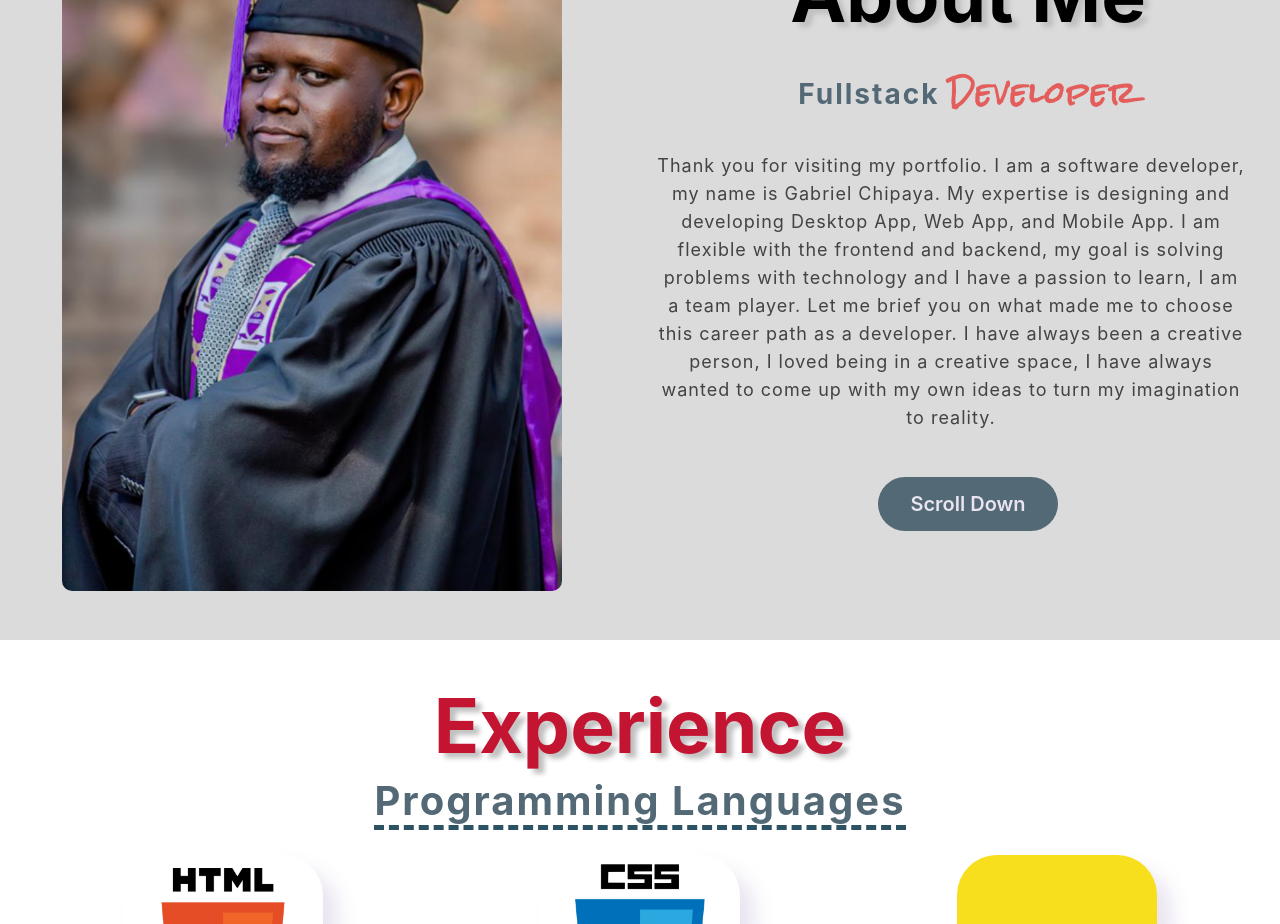
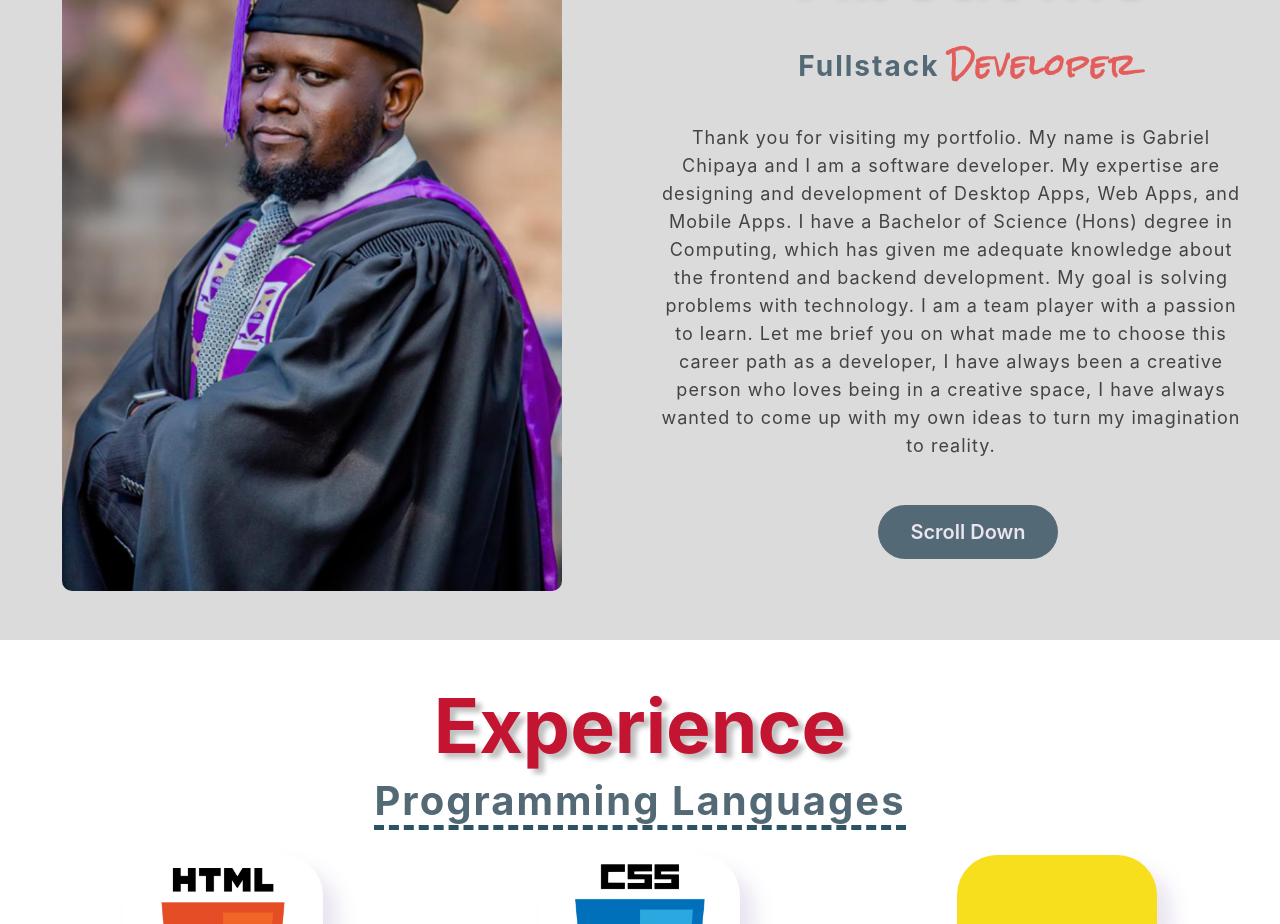
Before and after one commit to GABE400/my_Portfolio, a React (Create React App) app: page / in a window 1280 px wide. Shown: the part 960-1884 px from the top of the page. Built offline with nearby package versions, Linux system fonts and the light colour scheme.

Commit message:
react portfolio ready

```diff
--- a/src/components/About/About.js
+++ b/src/components/About/About.js
@@ -16,14 +16,16 @@ const About = () => {
           Fullstack <span>Developer</span>
         </h5>
         <p>
-          Thank you for visiting my portfolio. I am a software developer, my
-          name is Gabriel Chipaya. My expertise is designing and developing
-          Desktop App, Web App, and Mobile App. I am flexible with the frontend
-          and backend, my goal is solving problems with technology and I have a
-          passion to learn, I am a team player. Let me brief you on what made me
-          to choose this career path as a developer. I have always been a
-          creative person, I loved being in a creative space, I have always
-          wanted to come up with my own ideas to turn my imagination to reality.
+          Thank you for visiting my portfolio. My name is Gabriel Chipaya and I
+          am a software developer. My expertise are designing and development of
+          Desktop Apps, Web Apps, and Mobile Apps. I have a Bachelor of Science
+          (Hons) degree in Computing, which has given me adequate knowledge
+          about the frontend and backend development. My goal is solving
+          problems with technology. I am a team player with a passion to learn.
+          Let me brief you on what made me to choose this career path as a
+          developer, I have always been a creative person who loves being in a
+          creative space, I have always wanted to come up with my own ideas to
+          turn my imagination to reality.
         </p>
         <Link
           className='button'
```
